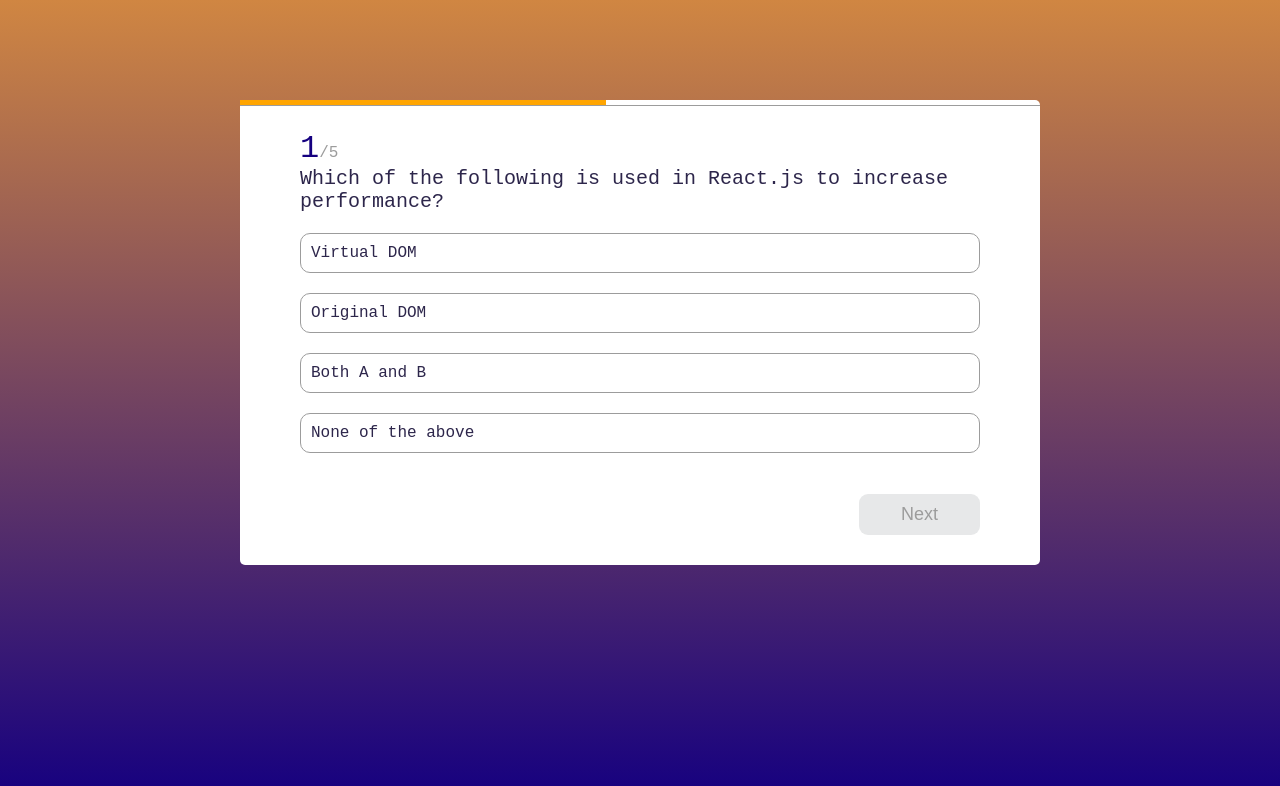
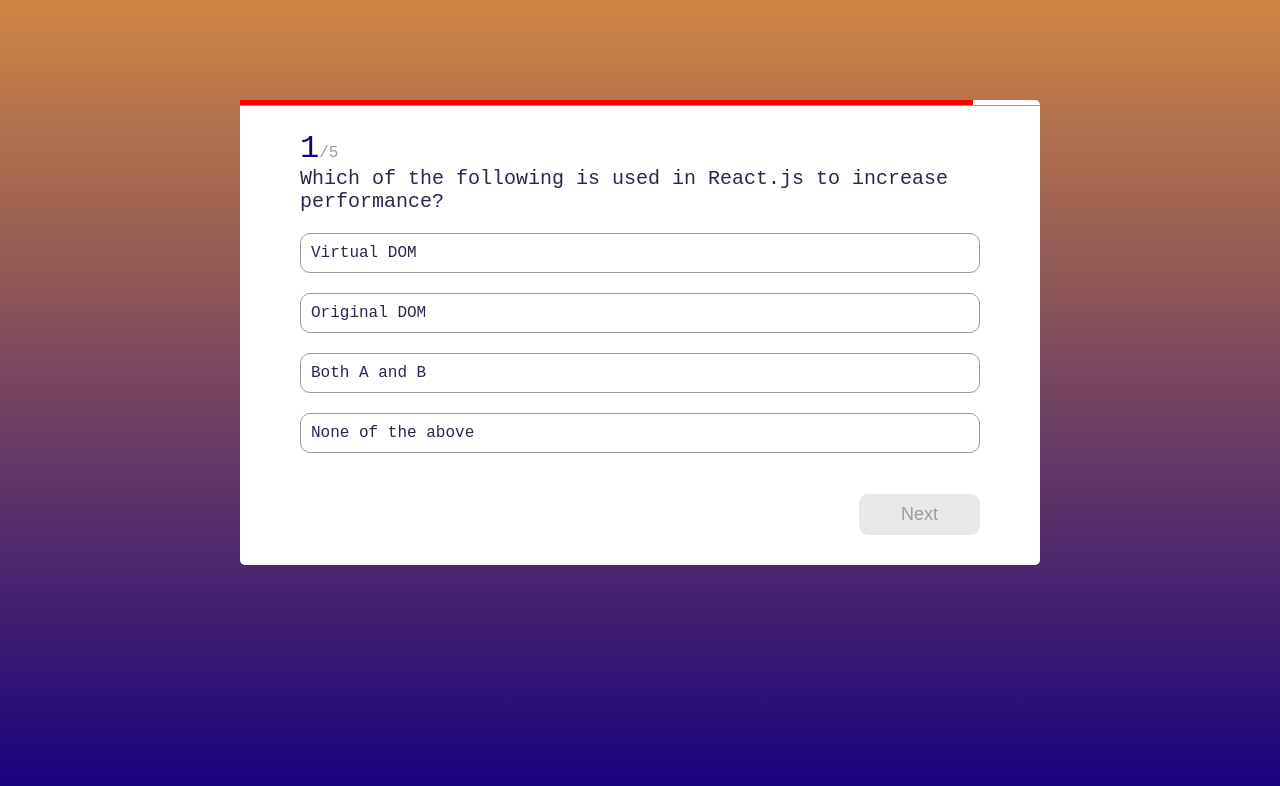
Before and after one commit to IvanRadovic/QuizzApp, a React (Vite) app: page / in a window 1280 px wide. Shown: the top 786 px of the page. Built offline with nearby package versions, Linux system fonts and the light colour scheme.

Commit message:
Finishing timer styles

```diff
--- a/src/Components/Quiz/Quiz.component.jsx
+++ b/src/Components/Quiz/Quiz.component.jsx
@@ -12,6 +12,7 @@ const Quiz = ({ questions }) => {
     const [answer, setAnswer] = useState(null);
     const [result, setResult] = useState(resultInitalState);
     const [showResult, setShowResult] = useState(false);
+    const [showAnswerTimer, setShowAnswerTimer] = useState(true);
 
     const { question, choices, correctAnswer } = questions[currentQuestion];
 
@@ -30,6 +31,7 @@ const Quiz = ({ questions }) => {
     /* --- Click next -- For next question ---- */
     const onClickNext = (finalAnswer) => {
       setAnswerIdx(null);
+      setShowAnswerTimer(false);
       setResult((prev) =>
         answer
           ? {
@@ -49,6 +51,10 @@ const Quiz = ({ questions }) => {
         setCurrentQuestion(0);
         setShowResult(true);
       }
+
+      setTimeout(() => {
+        setShowAnswerTimer(true)
+      })
     };
 
 
@@ -69,7 +75,7 @@ const Quiz = ({ questions }) => {
       <div className="quiz-container">
         {!showResult ? (
           <>
-          <AnswerTimer duration={10} onTimeUp={handleTimeUp} />
+          {showAnswerTimer && <AnswerTimer duration={5} onTimeUp={handleTimeUp} />}
             <span className="active-question-no">{currentQuestion + 1}</span>
             <span className="total-question">/{questions.length}</span>
             <h2>{question}</h2>
```
